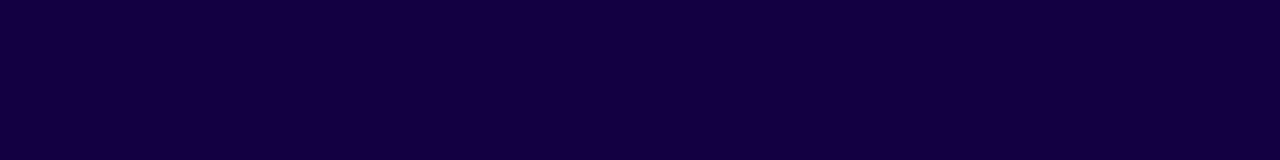
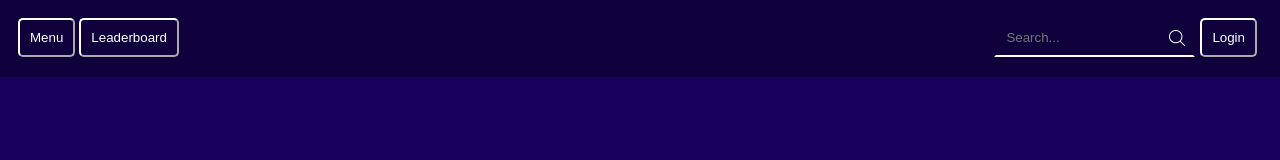
Before and after one commit to ovirtanen0/scrum-projekti, a plain HTML site: page FRONTEND/index.html in a window 1280 px wide. Drawn offline with Linux system fonts and the light colour scheme.

Commit message:
Etusivu navigointi on siellä

```diff
--- a/FRONTEND/index.html
+++ b/FRONTEND/index.html
@@ -7,6 +7,11 @@
     <link rel="stylesheet" href="styles.css">
 </head>
 <body>
-
+    <div class="nav">
+        <button class="nav-btn">Menu</button>
+        <button class="nav-btn">Leaderboard</button>
+        <button class="nav-btn rightside">Login</button>
+        <input type="text" class="searchbar rightside" placeholder="Search...">
+    </div>
 </body>
 </html>
--- a/FRONTEND/styles.css
+++ b/FRONTEND/styles.css
@@ -1,4 +1,30 @@
 /* Työn iloa */
 body {
-    background-color: rgb(18, 0, 67);
+    background-color: rgb(25, 0, 94);
 }
+.nav {
+    background-color: rgb(16, 0, 60);
+    padding: 20px;
+    margin: -10px;
+}
+.nav-btn {
+    padding: 10px;
+    background-color: rgba(0, 0, 0, 0);
+    color: white;
+    border-radius: 5px;
+    border-color: white
+}
+.searchbar {
+    background: url(search-icon.png) left top no-repeat;
+    background-size: 8%;
+    background-position: 95%;
+    color: white;
+    border-color: rgba(0, 0, 0, 0);
+    border-bottom-color: white;
+    padding-left: 15px;
+    padding: 10px;
+}
+.rightside {
+    float: right;
+    margin-right: 5px;
+}
```
Also changed, not shown: FRONTEND/search-icon.png (added).
